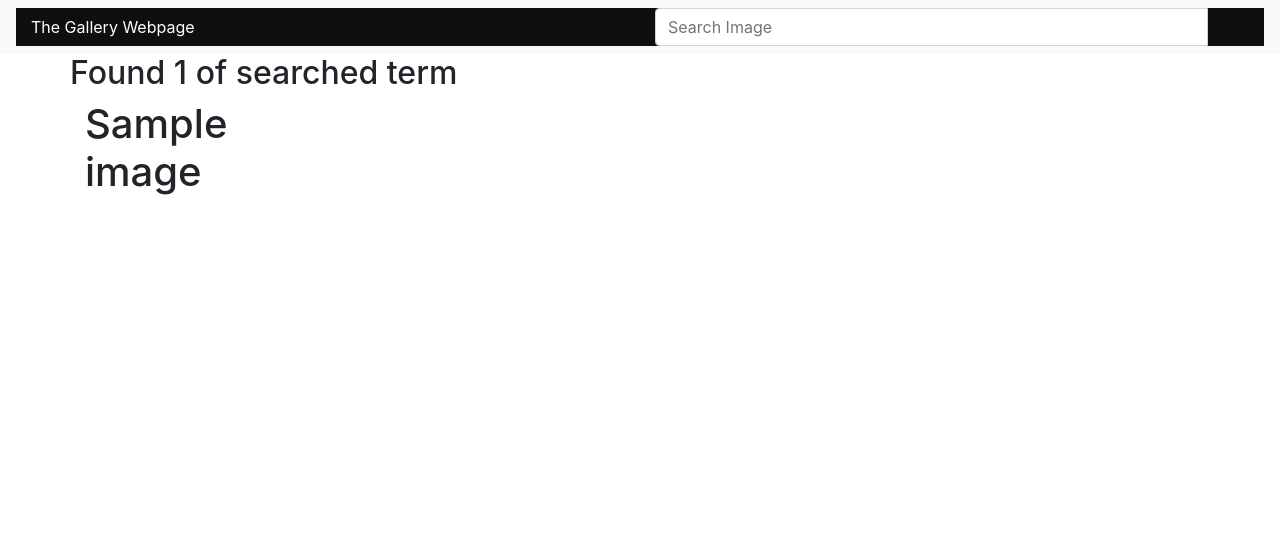
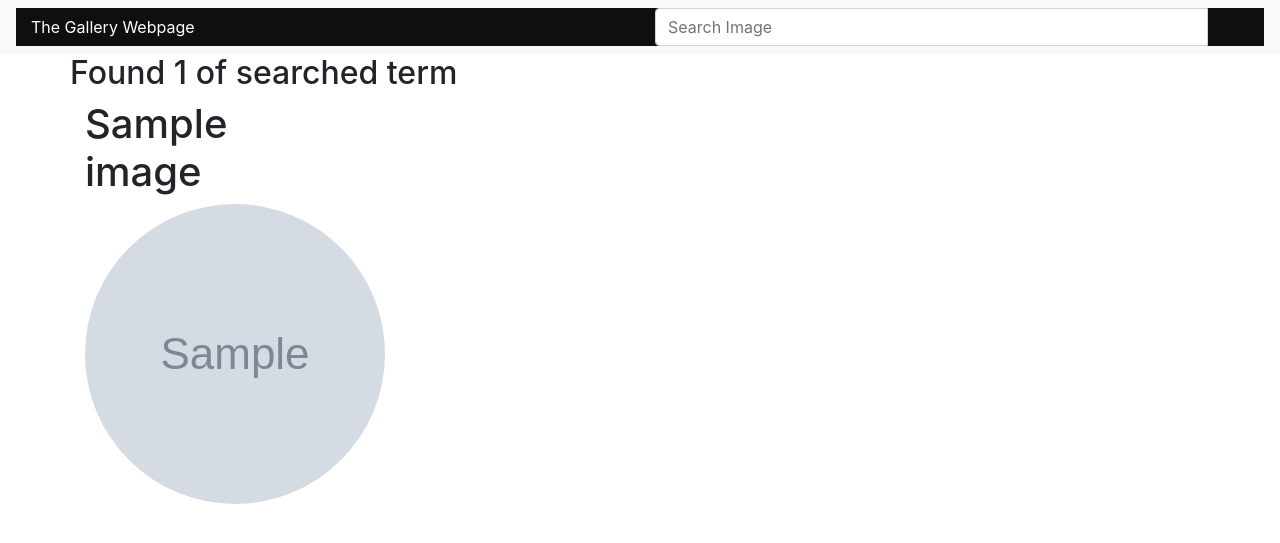
Before and after one commit to YVONNEANYANGO/Gallery-Webpage, a Django app: template photos/templates/all-photos/search.html in a window 1280 px wide. Shown: the top 543 px of the page. Run offline with Django 3.2, Linux system fonts and the light colour scheme; tables that the repository leaves empty hold one stand-in row (values such as "Sample post"); the template is opened without the code that fills it: values that come from a table or form of the project are taken from there, most other values are stand-ins (such as "Sample title", 1, 10 or a date in 2020); grey boxes marked "Sample" are stand-in pictures; some libraries are stand-ins or nearby versions.

Commit message:
add images to the searched category

```diff
--- a/photos/templates/all-photos/search.html
+++ b/photos/templates/all-photos/search.html
@@ -17,6 +17,7 @@
         {% for image in images %}
         <div class="col-sm-6 col-md-3">
             <h1>{{image.name}}</h1>
+            <img style="border-radius: 100%" height="300" width="300" src="{{image.image.url}}" alt="Photos">
             <!-- <h>{{image.image.url}}</h1> -->
         </div>
         {% endfor %}
```
